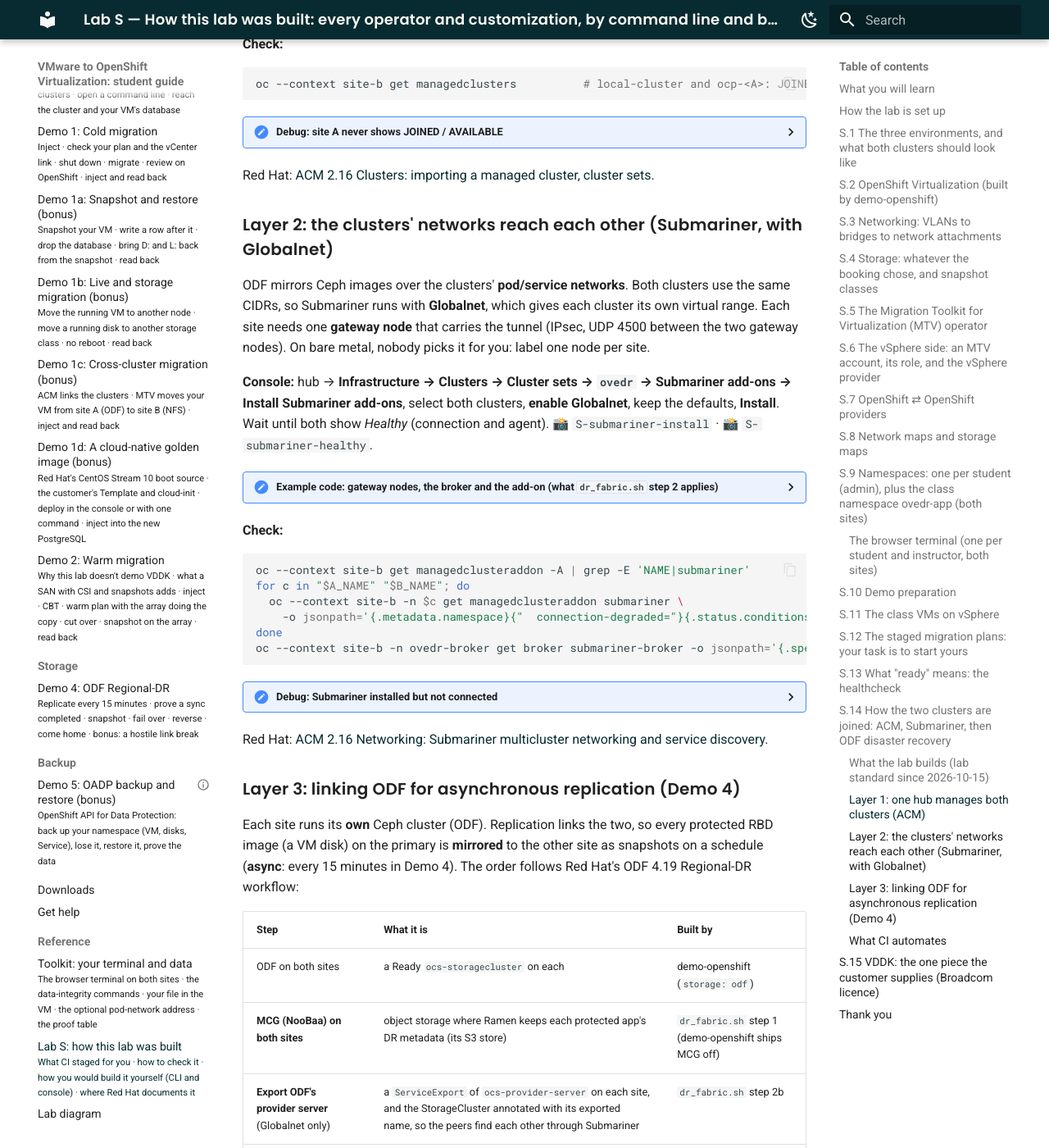
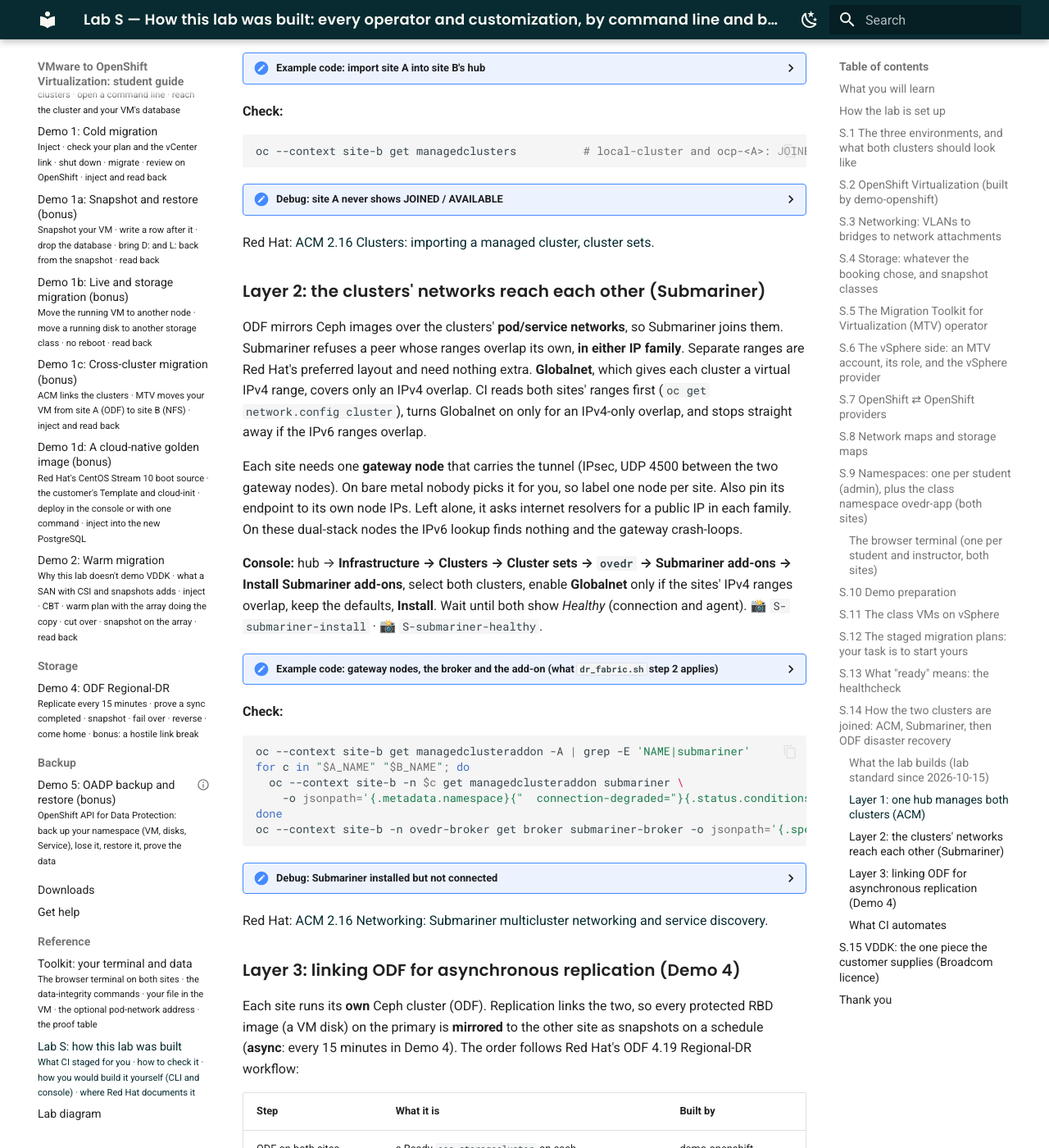
Before and after one commit to paragonmicro-lab/demo-0024-public, an MkDocs documentation site: the page built from docs/demos/setup-how-the-lab-is-built.md, in a window 1280 px wide and 1400 px high, scrolled down 18963 px. Shown: the whole window at 82% size. Built offline with MkDocs 1.6.1 and Material for MkDocs 9.7.7, drawn with Linux system fonts in a browser that asks for light colours; some of the changed text lies outside the part shown.

Commit message:
class @ demo-openshift-ove 732015cbcf5c

````diff
--- a/docs/demos/setup-how-the-lab-is-built.md
+++ b/docs/demos/setup-how-the-lab-is-built.md
@@ -805,7 +805,7 @@
 |---|---|---|
 | ACM | MultiClusterHub **2.16**, booked `acm: managed`: it does not manage itself, site B's hub does | MultiClusterHub **2.16**: **the hub**; manages itself as `local-cluster` |
 | ODF | **ODF 4.19**, `ocs-storagecluster`, 1 scratch SSD per node | **the same**: ODF on both sites is the booking default (`storage: odf`) |
-| Pod / service networks | `10.128.0.0/14` / `172.30.0.0/16` | **the same**: overlapping, so Submariner runs with **Globalnet** |
+| Pod / service networks | dual-stack: `10.128.0.0/14`, `fd02::/48` / `172.30.0.0/16`, `fd03::/112` | ⛔ **the same today.** Globalnet can only translate the IPv4 half, so Submariner can't link the sites until each site has its own ranges (demo-openshift, 2026-10-16). The planned ranges don't overlap at all, so Submariner then runs **without Globalnet** |
 | Ingress certificates | Let's Encrypt | Let's Encrypt: publicly trusted, so the DR guide's SSL (`user-ca-bundle`) step is **not needed** |
 
 A booking with `storage: odf` turns DR on: CI's `dr-fabric` and `dr-policy` jobs build layers 2 and 3 **alongside** the class
@@ -881,14 +881,21 @@
 
 Red Hat: [ACM 2.16 Clusters: importing a managed cluster, cluster sets](https://docs.redhat.com/en/documentation/red_hat_advanced_cluster_management_for_kubernetes/2.16/html/clusters/index).
 
-### Layer 2: the clusters' networks reach each other (Submariner, with Globalnet)
+### Layer 2: the clusters' networks reach each other (Submariner)
 
-ODF mirrors Ceph images over the clusters' **pod/service networks**. Both clusters use the same CIDRs, so Submariner runs
-with **Globalnet**, which gives each cluster its own virtual range. Each site needs one **gateway node** that carries the
-tunnel (IPsec, UDP 4500 between the two gateway nodes). On bare metal, nobody picks it for you: label one node per site.
+ODF mirrors Ceph images over the clusters' **pod/service networks**, so Submariner joins them. Submariner refuses a peer
+whose ranges overlap its own, **in either IP family**. Separate ranges are Red Hat's preferred layout and need nothing
+extra. **Globalnet**, which gives each cluster a virtual IPv4 range, covers only an IPv4 overlap. CI reads both sites'
+ranges first (`oc get network.config cluster`), turns Globalnet on only for an IPv4-only overlap, and stops straight
+away if the IPv6 ranges overlap.
+
+Each site needs one **gateway node** that carries the tunnel (IPsec, UDP 4500 between the two gateway nodes). On bare
+metal nobody picks it for you, so label one node per site. Also pin its endpoint to its own node IPs. Left alone, it
+asks internet resolvers for a public IP in each family. On these dual-stack nodes the IPv6 lookup finds nothing and the
+gateway crash-loops.
 
 **Console:** hub → **Infrastructure → Clusters → Cluster sets → `ovedr` → Submariner add-ons → Install Submariner add-ons**,
-select both clusters, **enable Globalnet**, keep the defaults, **Install**. Wait until both show *Healthy* (connection and agent).
+select both clusters, enable **Globalnet** only if the sites' IPv4 ranges overlap, keep the defaults, **Install**. Wait until both show *Healthy* (connection and agent).
 📸 `S-submariner-install` · 📸 `S-submariner-healthy`.
 
 <details markdown="1">
@@ -901,12 +908,21 @@
     oc --context $s label node "$(oc --context $s get nodes -o jsonpath='{.items[0].metadata.name}')" submariner.io/gateway=true
 done
 
-# the broker lives in the cluster set's namespace on the hub; Globalnet on
+# pin each gateway's endpoint to its node IPs (no internet lookup; dual-stack needs the ipv6: entry)
+for s in site-a site-b; do
+  for gw in $(oc --context $s get nodes -l submariner.io/gateway=true -o name); do
+    ips=$(oc --context $s get $gw -o json | jq -r '[.status.addresses[] | select(.type=="InternalIP") | .address
+            | (if test(":") then "ipv6:" else "ipv4:" end) + .] | join(",")')
+    oc --context $s annotate $gw --overwrite gateway.submariner.io/public-ip="$ips"
+  done
+done
+
+# the broker lives in the cluster set's namespace on the hub; Globalnet only for an IPv4-only overlap
 oc --context site-b apply -f - <<YAML
 apiVersion: submariner.io/v1alpha1
 kind: Broker
 metadata: { name: submariner-broker, namespace: ovedr-broker }
-spec: { globalnetEnabled: true }
+spec: { globalnetEnabled: false }
 YAML
 
 # the add-on on each managed cluster
@@ -930,7 +946,7 @@
   oc --context site-b -n $c get managedclusteraddon submariner \
     -o jsonpath='{.metadata.namespace}{"  connection-degraded="}{.status.conditions[?(@.type=="SubmarinerConnectionDegraded")].status}{"\n"}'
 done                                                                                 # False on both
-oc --context site-b -n ovedr-broker get broker submariner-broker -o jsonpath='{.spec.globalnetEnabled}{"\n"}'   # true
+oc --context site-b -n ovedr-broker get broker submariner-broker -o jsonpath='{.spec.globalnetEnabled}{"\n"}'   # false (true only for an IPv4-only overlap)
 ```
 
 <details markdown="1">
@@ -939,6 +955,8 @@
 | What you see | Why | Fix |
 |---|---|---|
 | `SubmarinerConnectionDegraded True` and the gateway pod logs `no gateway nodes` | no node carries `submariner.io/gateway=true` | label one node per site (example code above) |
+| gateway pod in `CrashLoopBackOff`, log ends `could not determine public IPv6` | dual-stack node, no `public-ip` pin, so it asked internet resolvers for an IPv6 address | annotate the gateway node with its own IPs (example code above), then delete the gateway pod (0024-015) |
+| gateways `Running`, no connection, log says `Skip processing the remote endpoint … as subnets are overlapping` | the two sites share a pod/service range. With Globalnet on, it's the IPv6 half (`fd02::/48`, `fd03::/112`), which Globalnet can't translate | not fixable on a built cluster: the member build gives each site its own ranges, then a fresh deploy (0024-015, BL-D18) |
 | gateways up, connection stays `connecting` / `error` | the two gateway nodes can't reach each other on **UDP 4500** (site A's nodes and site B's nodes sit on different VLANs, so this crosses the lab router) | `oc --context site-a -n submariner-operator get gateways -o yaml` shows each side's endpoint IP and the last error. The router must allow UDP 4500 (and 4490) between the two gateway node IPs |
 | connected, but `*.svc.clusterset.local` names don't resolve | Lighthouse DNS (the add-on's service discovery) isn't up | `oc --context site-a -n submariner-operator get pods \| grep lighthouse`: both agents Running |
 | a pod on one site can't reach a service exported from the other | Globalnet hasn't given that service a global IP yet | `oc --context site-a get globalingressip -A`: the exported service has an allocated IP |
@@ -960,7 +978,7 @@
 |---|---|---|
 | ODF on both sites | a Ready `ocs-storagecluster` on each | demo-openshift (`storage: odf`) |
 | **MCG (NooBaa) on both sites** | object storage where Ramen keeps each protected app's DR metadata (its S3 store) | `dr_fabric.sh` step 1 (demo-openshift ships MCG off) |
-| **Export ODF's provider server** (Globalnet only) | a `ServiceExport` of `ocs-provider-server` on each site, and the StorageCluster annotated with its exported name, so the peers find each other through Submariner | `dr_fabric.sh` step 2b |
+| **Export ODF's provider server** (only when Globalnet is on) | a `ServiceExport` of `ocs-provider-server` on each site, and the StorageCluster annotated with its exported name, so the peers find each other through Submariner | `dr_fabric.sh` step 2b |
 | **ODF Multicluster Orchestrator** on the hub | the operator that links ODF clusters; it brings the DR hub operator (Ramen) | `dr_fabric.sh` step 3 |
 | **MirrorPeer** | pairs the two StorageClusters: exchanges Ceph keys and endpoints, turns on RBD mirroring (`rbd-mirror`) and creates the S3 profiles | `dr_fabric.sh` step 3 (or the console's DRPolicy wizard) |
 | **DRCluster** × 2 | the hub's view of each site as a DR peer (its S3 profile, fencing state) | the Orchestrator, from the MirrorPeer |
@@ -1081,7 +1099,7 @@
 |---|---|---|
 | MTV between the clusters (Demo 1c) | ✅ every deploy: providers `ovedr-ocp-<peer>` + maps, both directions | ✅ |
 | 1 · ACM join | ✅ every deploy: site A booked `acm: managed`, then `acm_join.sh` (`demo-prep`) imports it into site B's hub; both in set `ovedr` | ⏳ checked again on the first ODF-on-both booking |
-| 2 · Submariner (Globalnet) | ✅ when DR is on (`storage: odf`): `dr_fabric.sh` | ⏳ first ODF-on-both booking |
+| 2 · Submariner (Globalnet only for an IPv4 overlap) | ✅ when DR is on (`storage: odf`): `dr_fabric.sh` | ⛔ 0024-015: gateways up after the public-IP pin; sites share IPv6 ranges, waiting on demo-openshift (BL-D18) |
 | 3 · ODF replication link | ✅ when DR is on: `dr_fabric.sh` (MCG, provider-server export, MirrorPeer, DRClusters, peering + mirror health) + `dr_policy.sh` (DRPolicy 15m) | ⏳ first ODF-on-both booking |
 
 
````
Also changed, not shown: other parts of docs/demos/setup-how-the-lab-is-built.md (+2 -2 lines), docs/demos/04-odf-regional-dr.md (+9 -8 lines).
